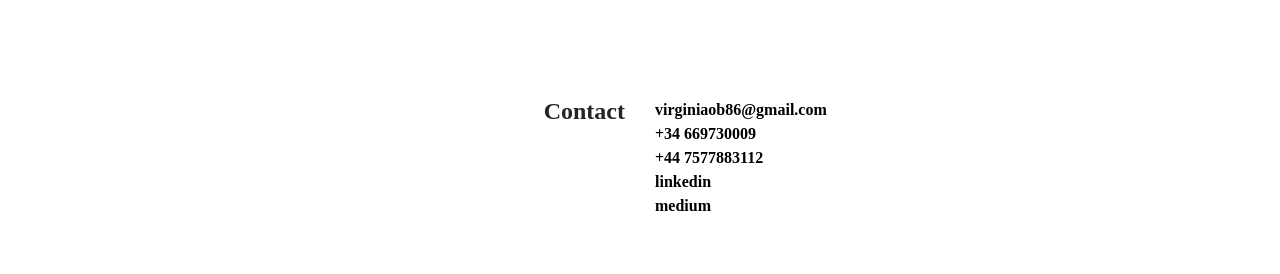
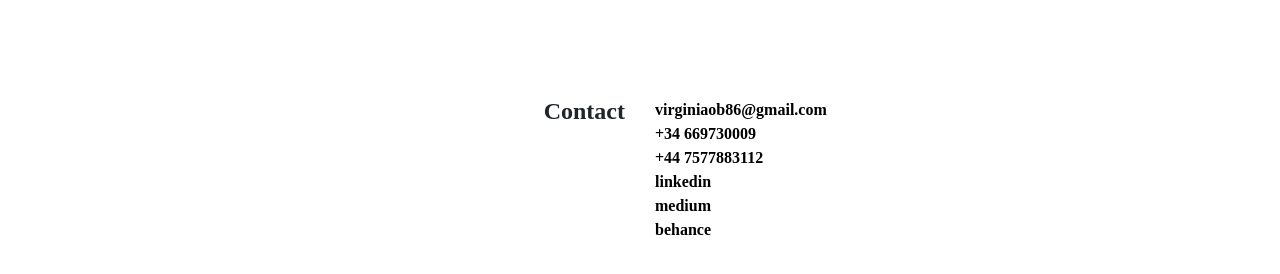
Before and after one commit to virginiaob/portfolio, a plain HTML site: page about.html in a window 1280 px wide. Shown: the part 604-878 px from the top of the page. Drawn offline with Linux system fonts and the light colour scheme.

Commit message:
virginiaob/portfolio#3 adding behance link to footer

```diff
--- a/about.html
+++ b/about.html
@@ -78,6 +78,9 @@
                 <li class="contact">
                   <a href="https://medium.com/@virginiaob86" target="_blank">medium</a>
                 </li>
+                <li class="contact">
+                  <a href="https://www.behance.net/virginiaob" target="_blank">behance</a>
+                </li>
               </ul>
             </div>
           </div>
```
Also changed, not shown: articles.html (+3 -0 lines), index.html (+3 -0 lines).
